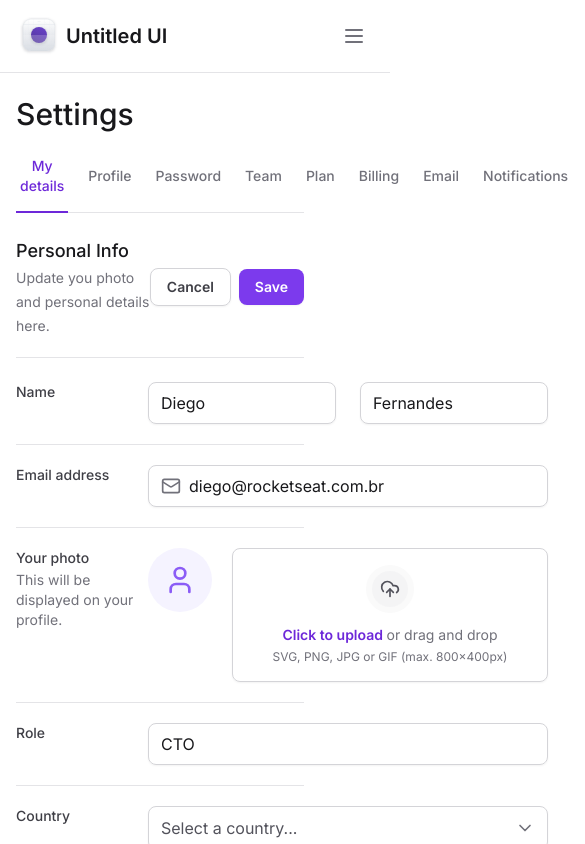
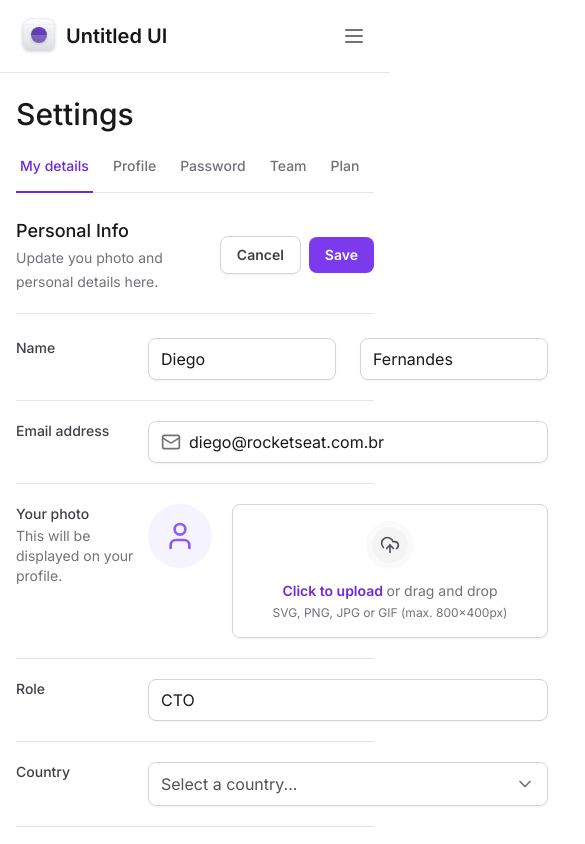
Before and after one commit to lucastumeleiro/tailwind-next-tests, a Next.js app: page / in a window 390 px wide. Shown: the top 844 px of the page, 585 px wide, since content can reach past the window. Built offline with nearby package versions, Linux system fonts and the light colour scheme.

Commit message:
#feat: responsive tabs

```diff
--- a/package.json
+++ b/package.json
@@ -11,6 +11,7 @@
   "dependencies": {
     "@formkit/auto-animate": "^0.8.0",
     "@radix-ui/react-collapsible": "^1.0.3",
+    "@radix-ui/react-scroll-area": "^1.0.5",
     "@radix-ui/react-select": "^2.0.0",
     "@radix-ui/react-tabs": "^1.0.4",
     "autoprefixer": "10.4.16",
--- a/src/app/layout.tsx
+++ b/src/app/layout.tsx
@@ -18,9 +18,9 @@
   return (
     <html lang="en" className="antialiased">
       <body className={inter.className}>
-        <div className="grid min-h-screen grid-cols-app">
+        <div className="min-h-screen lg:grid lg:grid-cols-app">
           <Sidebar />
-          <main className="px-4 pb-12 pt-24 lg:col-start-2 lg:px-8 lg:pt-8">
+          <main className="max-w-[100vw] px-4 pb-12 pt-24 lg:col-start-2 lg:px-8 lg:pt-8">
             {children}
           </main>
         </div>
--- a/src/components/SettingsTabs/components/TabItems/index.tsx
+++ b/src/components/SettingsTabs/components/TabItems/index.tsx
@@ -15,7 +15,7 @@
       value={value}
       className=" group relative px-1  pb-4 text-sm font-medium text-zinc-500 outline-none hover:text-violet-500 data-[state=active]:text-violet-700"
     >
-      <span className="rounded group-focus-visible:ring-2 group-focus-visible:ring-violet-400 group-focus-visible:ring-offset-4">
+      <span className="whitespace-nowrap rounded group-focus-visible:ring-2 group-focus-visible:ring-violet-400 group-focus-visible:ring-offset-4">
         {title}
       </span>
 
--- a/src/components/SettingsTabs/index.tsx
+++ b/src/components/SettingsTabs/index.tsx
@@ -2,6 +2,7 @@
 
 import { useState } from 'react'
 import * as Tabs from '@radix-ui/react-tabs'
+import * as ScrollArea from '@radix-ui/react-scroll-area'
 import { TabItems } from './components/TabItems'
 
 function SettingsTabs() {
@@ -13,6 +14,8 @@
 
   return (
     <Tabs.Root value={selectedTab} onValueChange={setSelectedTab}>
+      <ScrollArea.Root className="w-full" type="scroll">
+        <ScrollArea.Viewport className="w-full overflow-x-scroll">
           <Tabs.List className="mt-6 flex w-full items-center gap-4 border-b border-zinc-200">
             <TabItems
               value="settings-my-details"
@@ -65,6 +68,15 @@
               isSelected={isSelectedTab('settings-API')}
             />
           </Tabs.List>
+        </ScrollArea.Viewport>
+
+        <ScrollArea.Scrollbar
+          className="flex h-0.5 translate-y-1.5 touch-none select-none flex-col"
+          orientation="horizontal"
+        >
+          <ScrollArea.Thumb className="relative flex-1 rounded-lg bg-zinc-300" />
+        </ScrollArea.Scrollbar>
+      </ScrollArea.Root>
     </Tabs.Root>
   )
 }
```
Also changed, not shown: 1 other file (tests, documents, lock files or other folders). Lines whose indentation alone changed are shown as unchanged.
